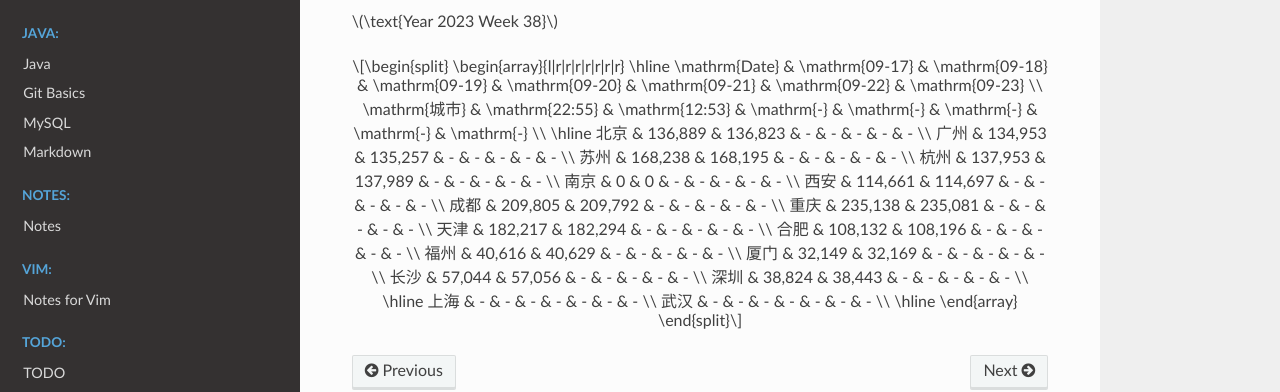
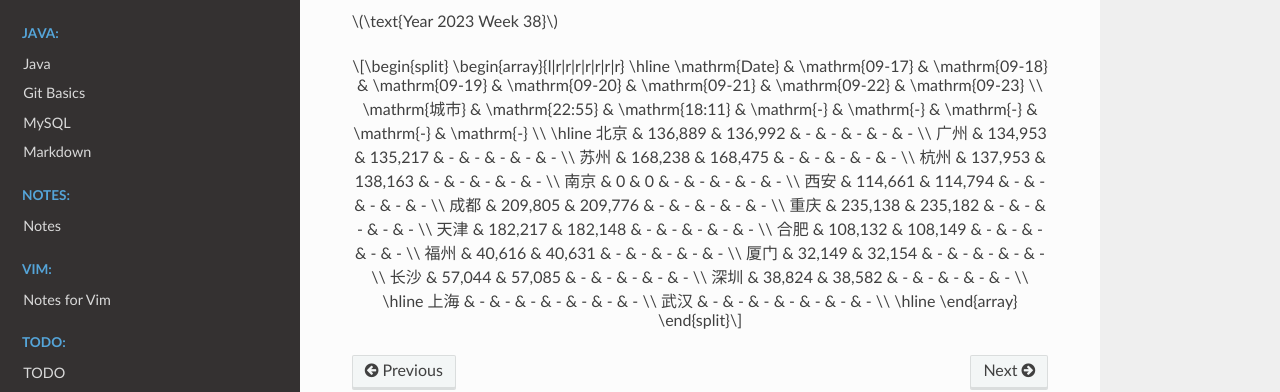
Before and after one commit to Pyrad/pyradnotes, a Sphinx documentation site: the page built from source/RealEstate/resalenumbers2023.md, in a window 1280 px wide and 900 px high, scrolled down 13967 px. Shown: the part 380-772 px from the top of the window. Built offline with Sphinx 7.4.7 and the Read the Docs theme 2.0.0, drawn with Linux system fonts in a browser that asks for light colours; a script that is not in the unit is left out.

Commit message:
Realestate Update resale numbers 2023-09-18 18:11

```diff
--- a/source/RealEstate/resalenumbers2023.md
+++ b/source/RealEstate/resalenumbers2023.md
@@ -930,22 +930,22 @@ $$
 \begin{array}{l|r|r|r|r|r|r|r}
 \hline
 \mathrm{Date} & \mathrm{09-17} & \mathrm{09-18} & \mathrm{09-19} & \mathrm{09-20} & \mathrm{09-21} & \mathrm{09-22} & \mathrm{09-23} \\
-\mathrm{城市} & \mathrm{22:55} & \mathrm{12:53} & \mathrm{-} & \mathrm{-} & \mathrm{-} & \mathrm{-} & \mathrm{-} \\
+\mathrm{城市} & \mathrm{22:55} & \mathrm{18:11} & \mathrm{-} & \mathrm{-} & \mathrm{-} & \mathrm{-} & \mathrm{-} \\
 \hline
-北京 & 136,889 & 136,823 & - & - & - & - & - \\
-广州 & 134,953 & 135,257 & - & - & - & - & - \\
-苏州 & 168,238 & 168,195 & - & - & - & - & - \\
-杭州 & 137,953 & 137,989 & - & - & - & - & - \\
+北京 & 136,889 & 136,992 & - & - & - & - & - \\
+广州 & 134,953 & 135,217 & - & - & - & - & - \\
+苏州 & 168,238 & 168,475 & - & - & - & - & - \\
+杭州 & 137,953 & 138,163 & - & - & - & - & - \\
 南京 & 0 & 0 & - & - & - & - & - \\
-西安 & 114,661 & 114,697 & - & - & - & - & - \\
-成都 & 209,805 & 209,792 & - & - & - & - & - \\
-重庆 & 235,138 & 235,081 & - & - & - & - & - \\
-天津 & 182,217 & 182,294 & - & - & - & - & - \\
-合肥 & 108,132 & 108,196 & - & - & - & - & - \\
-福州 & 40,616 & 40,629 & - & - & - & - & - \\
-厦门 & 32,149 & 32,169 & - & - & - & - & - \\
-长沙 & 57,044 & 57,056 & - & - & - & - & - \\
-深圳 & 38,824 & 38,443 & - & - & - & - & - \\
+西安 & 114,661 & 114,794 & - & - & - & - & - \\
+成都 & 209,805 & 209,776 & - & - & - & - & - \\
+重庆 & 235,138 & 235,182 & - & - & - & - & - \\
+天津 & 182,217 & 182,148 & - & - & - & - & - \\
+合肥 & 108,132 & 108,149 & - & - & - & - & - \\
+福州 & 40,616 & 40,631 & - & - & - & - & - \\
+厦门 & 32,149 & 32,154 & - & - & - & - & - \\
+长沙 & 57,044 & 57,085 & - & - & - & - & - \\
+深圳 & 38,824 & 38,582 & - & - & - & - & - \\
 \hline
 上海 & - & - & - & - & - & - & - \\
 武汉 & - & - & - & - & - & - & - \\
```
Also changed, not shown: 1 other file.
